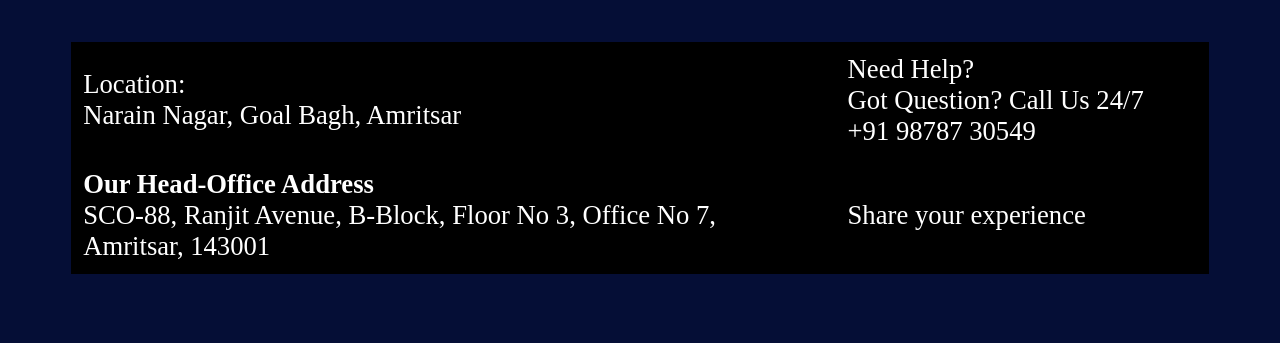
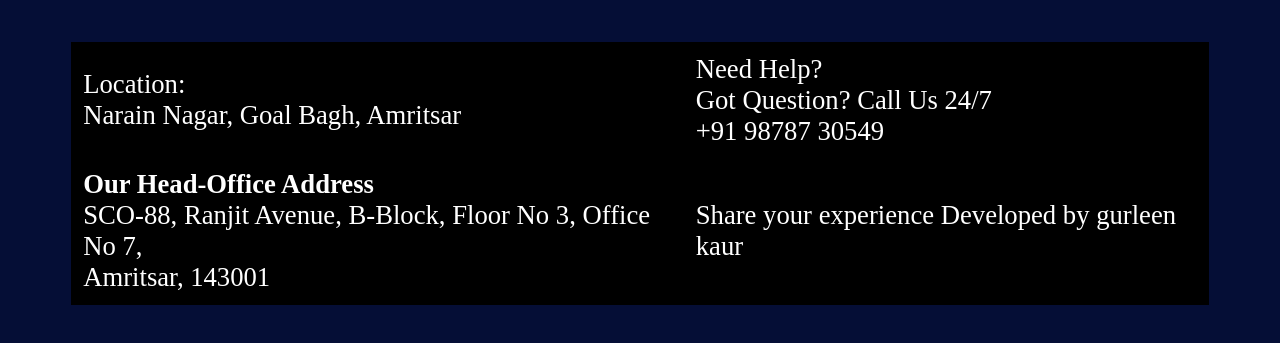
Before and after one commit to kaurguru/children-park, a plain HTML site: page about.html in a window 1280 px wide. Shown: the part 121-464 px from the top of the page. Drawn offline with Linux system fonts and the light colour scheme.

Commit message:
Update about.html

```diff
--- a/about.html
+++ b/about.html
@@ -27,4 +27,4 @@ Got Question? Call Us 24/7<br>
 <tr><td><p><b>Our Head-Office Address</b><br>
 SCO-88, Ranjit Avenue, B-Block, Floor No 3,
 Office No 7, <br>Amritsar, 143001</td>
-<td><p><a href= "children park.html">Share your experience</a></td></tr>
+<td><p><a href= "children park.html">Share your experience</a> Developed by gurleen kaur</td></tr>
```
